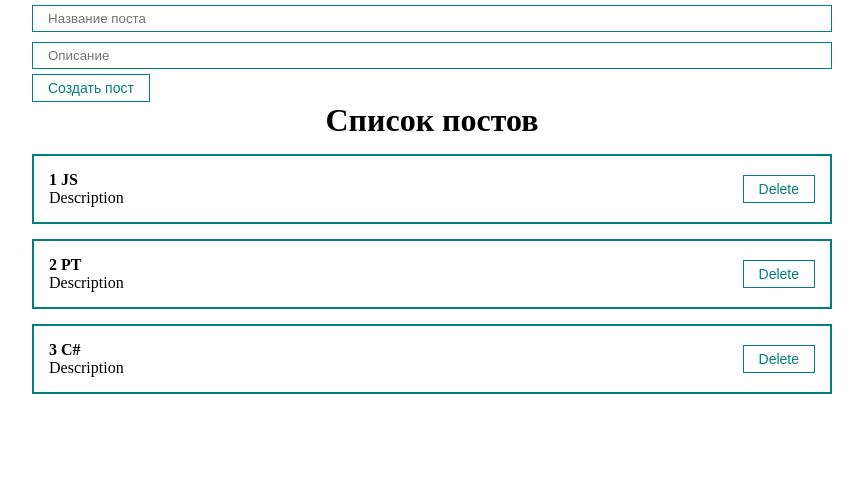
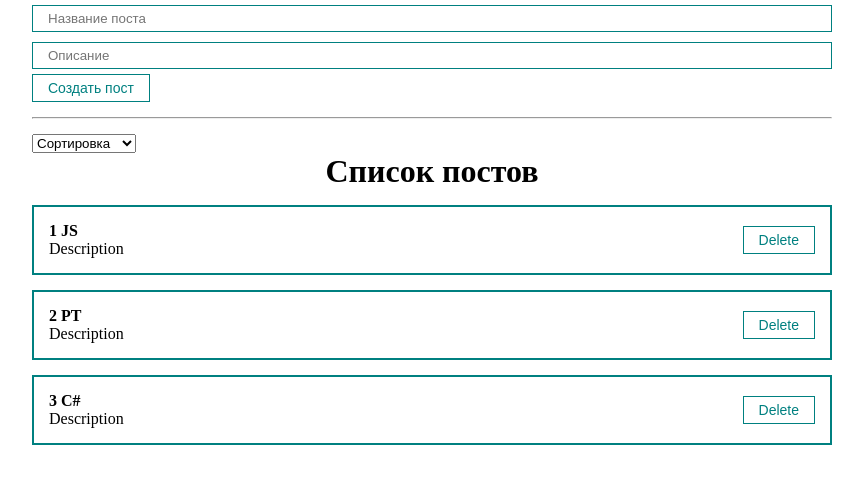
Before and after one commit to sem1on/ract-found-app-start, a React (Create React App) app: page / in a window 1280 px wide. Shown: the top 484 px of the page, without its empty margins (208-1071 px from the left). Built offline with nearby package versions, Linux system fonts and the light colour scheme; the HTML template or start-up script is replaced by a standard one.

Commit message:
добавленна сортировка по названию или описанию

```diff
--- a/src/App.js
+++ b/src/App.js
@@ -2,6 +2,7 @@ import { useState } from 'react';
 
 import PostList from './Components/PostList';
 import PostForm from './Components/PostForm';
+import MySelect from './Components/UI/select/MySelect';
 
 
 import './Styles/App.css';
@@ -14,6 +15,8 @@ function App() {
         {id: 3, title: 'C#', body: 'Description'},
     ])
 
+    const [selectedSort, setSelectedSort] = useState('');
+
     const onAdd = (newPost) => {
         setPosts([...posts, newPost])
     };
@@ -22,14 +25,30 @@ function App() {
         setPosts(posts.filter(p => p.id !== post.id))
     }
 
+    const sortPost = (sort) => {
+        setSelectedSort(sort);
+        setPosts([...posts].sort((a, b) => a[sort].localeCompare(b[sort])));
+    }
+
     return (
         <div className="App">
             <PostForm onAdd={onAdd}/>
-            <PostList
-                posts={posts}
-                title={'Список постов'}
-                onRemove={onRemove}
+            <hr style={{margin: '15px 0'}} />
+            <div>
+                <MySelect
+                    value={selectedSort}
+                    onChange={sortPost}
+                    defaultValue='Сортировка'
+                    options={[
+                        {value: 'title', name: 'По названию'},
+                        {value: 'body', name: 'По описанию'}
+                    ]}
                 />
+            </div>
+            {posts.length
+                ? <PostList  posts={posts}  title={'Список постов'} onRemove={onRemove}/>
+                : <h1 style={{textAlign: 'center'}}> Посты не найдены</h1>
+            }
         </div>
     );
 }
--- /dev/null
+++ b/src/Components/UI/select/MySelect.js
@@ -0,0 +1,19 @@
+import React from "react";
+
+const MySelect= ({options, defaultValue, value, onChange}) => {
+    return(
+        <select
+            value={value}
+            onChange={e => onChange(e.target.value)}
+        >
+            <option disabled value="">{defaultValue}</option>
+            {options.map(option =>
+                <option key={option.value} value={option.value}>
+                    {option.name}
+                </option>
+            )}
+        </select>
+    );
+}
+
+export default MySelect;
```
